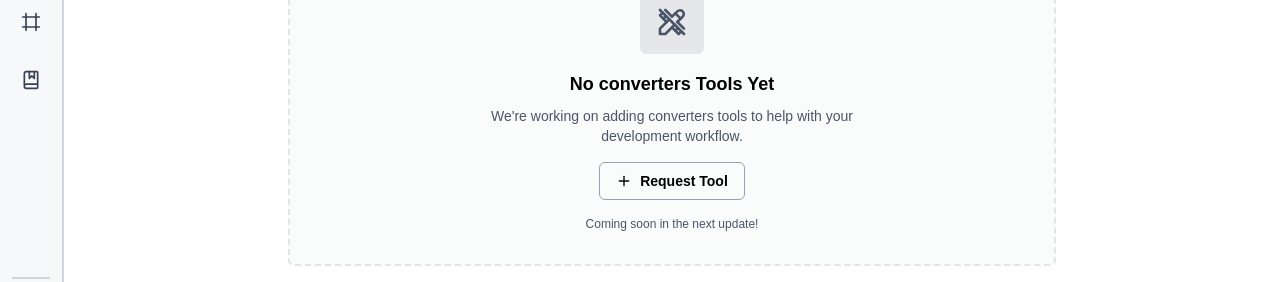
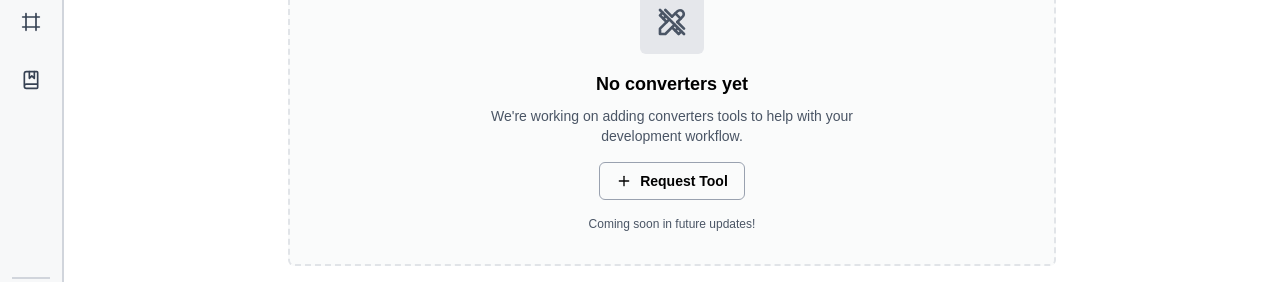
Before and after one commit to Alexrsnchz/toolsyde-web, a React (Vite) app: page /toolbox/converters in a window 1280 px wide. Shown: the part 329-611 px from the top of the page. Built offline with nearby package versions, Linux system fonts and the light colour scheme.

Commit message:
refactor: Change some text from the no tools message and change the name of its icon

```diff
--- a/src/assets/icons/Icons.tsx
+++ b/src/assets/icons/Icons.tsx
@@ -558,7 +558,7 @@ export function PlusIcon({ className }: IconProps) {
   )
 }
 
-export function ToolsOff({ className }: IconProps) {
+export function ToolsOffIcon({ className }: IconProps) {
   return (
     <svg
       xmlns="http://www.w3.org/2000/svg"
--- a/src/components/toolbox/NoToolsMessage.tsx
+++ b/src/components/toolbox/NoToolsMessage.tsx
@@ -1,4 +1,4 @@
-import { PlusIcon, ToolsOff } from '@icons/Icons'
+import { PlusIcon, ToolsOffIcon } from '@icons/Icons'
 
 export default function NoToolsMessage({ category }: { category: string }) {
   return (
@@ -6,21 +6,25 @@ export default function NoToolsMessage({ category }: { category: string }) {
       <article className="border-2 border-dashed border-gray-300/60 bg-gray-100/40 rounded-md w-full">
         <div className="flex flex-col items-center justify-center py-8 px-4 text-center">
           <div className="p-4 rounded-md bg-gray-200 mb-4">
-            <ToolsOff className="h-8 w-8 text-gray-600" />
+            <ToolsOffIcon className="h-8 w-8 text-gray-600" />
           </div>
+
           <h3 className="font-semibold text-lg mb-2">
-            No {category} Tools Yet
+            No {category} yet
           </h3>
+
           <p className="text-sm text-gray-600 mb-4 max-w-sm">
             {`We're working on adding ${category} tools to help with your development workflow.`}
           </p>
+
           <button className="flex items-center gap-2 text-sm px-4 py-2 border border-gray-400 rounded-md hover:cursor-pointer font-semibold">
             <PlusIcon className="size-4" />
             Request Tool
           </button>
-          <div className="mt-4 text-gray-600 text-xs">
-            Coming soon in the next update!
-          </div>
+
+          <span className="mt-4 text-gray-600 text-xs">
+            Coming soon in future updates!
+          </span>
         </div>
       </article>
     </div>
```
